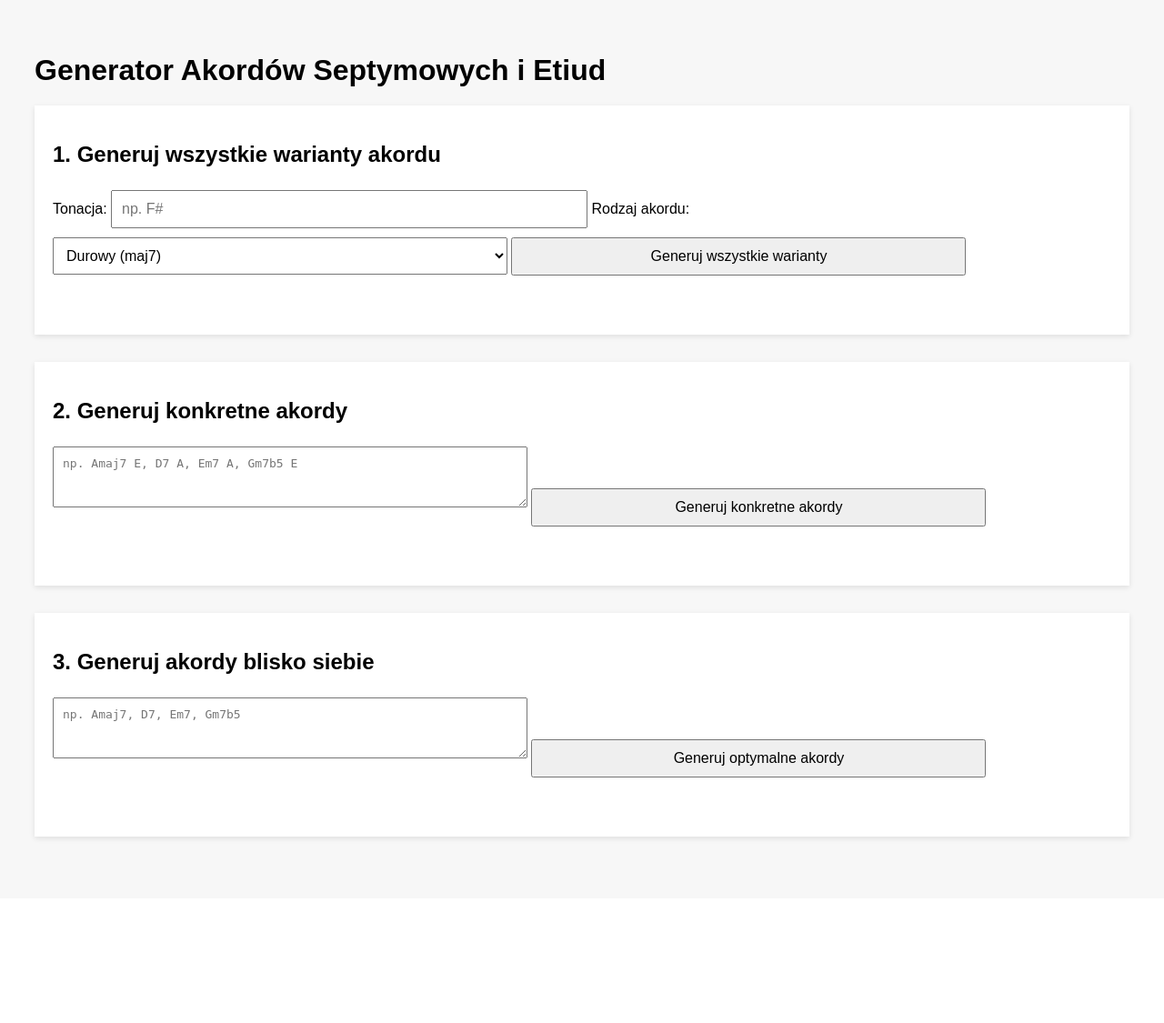
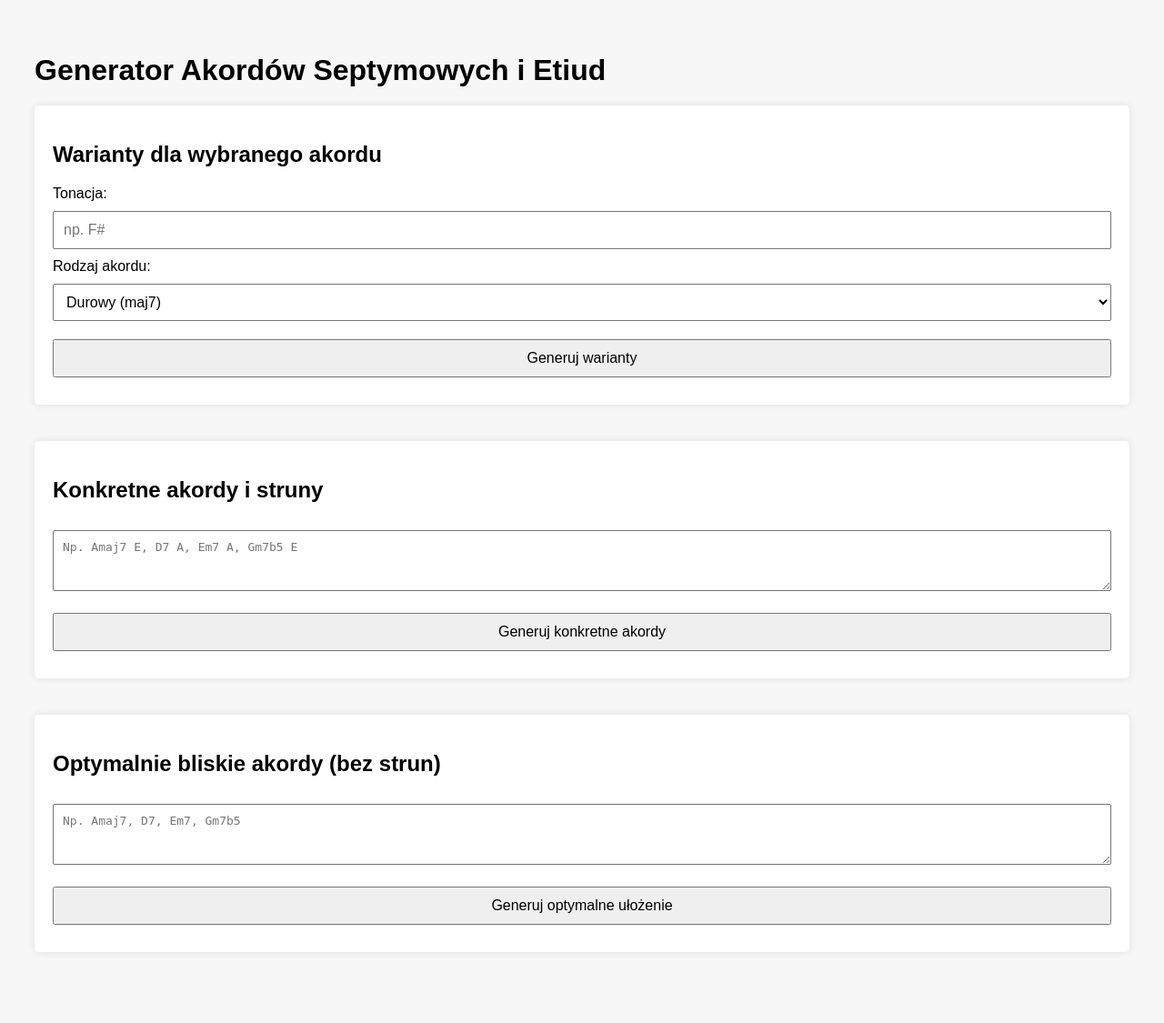
Before and after one commit to pawelsmykla/akordy-web, a Flask app: page / in a window 1280 px wide. Shown: the whole page at 91% size. Before the commit the page ends 925 px from the top, so only its background shows below. Run offline with Flask 3, Linux system fonts and the light colour scheme; parts of the project's set-up code (start-up, migrations or seed data) failed here and were passed over.

Commit message:
Update index.html

```diff
--- a/templates/index.html
+++ b/templates/index.html
@@ -2,42 +2,28 @@
 <html lang="pl">
 <head>
     <meta charset="UTF-8">
-    <title>Generator Akordów i Etiud</title>
+    <title>Generator Akordów Septymowych</title>
     <style>
         body { font-family: sans-serif; padding: 30px; background: #f7f7f7; }
         h1 { margin-bottom: 20px; }
-        form { margin-bottom: 40px; }
+        form { margin-bottom: 40px; background: #fff; padding: 20px; border-radius: 5px; box-shadow: 0 0 10px rgba(0,0,0,0.1); }
         input, select, button, textarea {
             padding: 10px;
-            margin: 5px 0;
+            margin: 10px 0;
             font-size: 1em;
             width: 100%;
-            max-width: 500px;
+            box-sizing: border-box;
         }
-        button {
-            cursor: pointer;
-        }
-        img {
-            max-width: 100%;
-            margin-top: 20px;
-            border: 1px solid #ccc;
-        }
-        .form-block {
-            background: #fff;
-            padding: 20px;
-            margin-bottom: 30px;
-            box-shadow: 0 2px 6px rgba(0,0,0,0.1);
-        }
+        img { max-width: 100%; border: 1px solid #ccc; margin-top: 20px; }
     </style>
 </head>
 <body>
     <h1>Generator Akordów Septymowych i Etiud</h1>
 
-    <!-- Formularz 1: wszystkie warianty -->
-    <div class="form-block">
-        <h2>1. Generuj wszystkie warianty akordu</h2>
-        <form method="POST" action="/">
+    <!-- FORMULARZ 1: Wszystkie warianty -->
+    <form method="post">
         <input type="hidden" name="form_type" value="warianty">
+        <h2>Warianty dla wybranego akordu</h2>
         <label>Tonacja:
             <input type="text" name="tonika" placeholder="np. F#" required>
         </label>
@@ -49,29 +35,24 @@
                 <option value="Półzmniejszony">Półzmniejszony (m7b5)</option>
             </select>
         </label>
-            <button type="submit">Generuj wszystkie warianty</button>
+        <button type="submit">Generuj warianty</button>
     </form>
-    </div>
 
-    <!-- Formularz 2: konkretne akordy ze struną -->
-    <div class="form-block">
-        <h2>2. Generuj konkretne akordy</h2>
-        <form method="POST" action="/">
+    <!-- FORMULARZ 2: Konkretne akordy -->
+    <form method="post">
         <input type="hidden" name="form_type" value="konkretne">
-            <textarea name="akordy_konkretne" rows="3" placeholder="np. Amaj7 E, D7 A, Em7 A, Gm7b5 E" required></textarea>
+        <h2>Konkretne akordy i struny</h2>
+        <textarea name="akordy_konkretne" placeholder="Np. Amaj7 E, D7 A, Em7 A, Gm7b5 E" rows="3" required></textarea>
         <button type="submit">Generuj konkretne akordy</button>
     </form>
-    </div>
 
-    <!-- Formularz 3: akordy blisko siebie -->
-    <div class="form-block">
-        <h2>3. Generuj akordy blisko siebie</h2>
-        <form method="POST" action="/">
+    <!-- FORMULARZ 3: Optymalnie bliskie -->
+    <form method="post">
         <input type="hidden" name="form_type" value="optymalne">
-            <textarea name="akordy_optymalne" rows="3" placeholder="np. Amaj7, D7, Em7, Gm7b5" required></textarea>
-            <button type="submit">Generuj optymalne akordy</button>
+        <h2>Optymalnie bliskie akordy (bez strun)</h2>
+        <textarea name="akordy_optymalne" placeholder="Np. Amaj7, D7, Em7, Gm7b5" rows="3" required></textarea>
+        <button type="submit">Generuj optymalne ułożenie</button>
     </form>
-    </div>
 
     {% if obraz %}
         <h2>Wynik:</h2>
```
Lines whose indentation alone changed are shown as unchanged.
